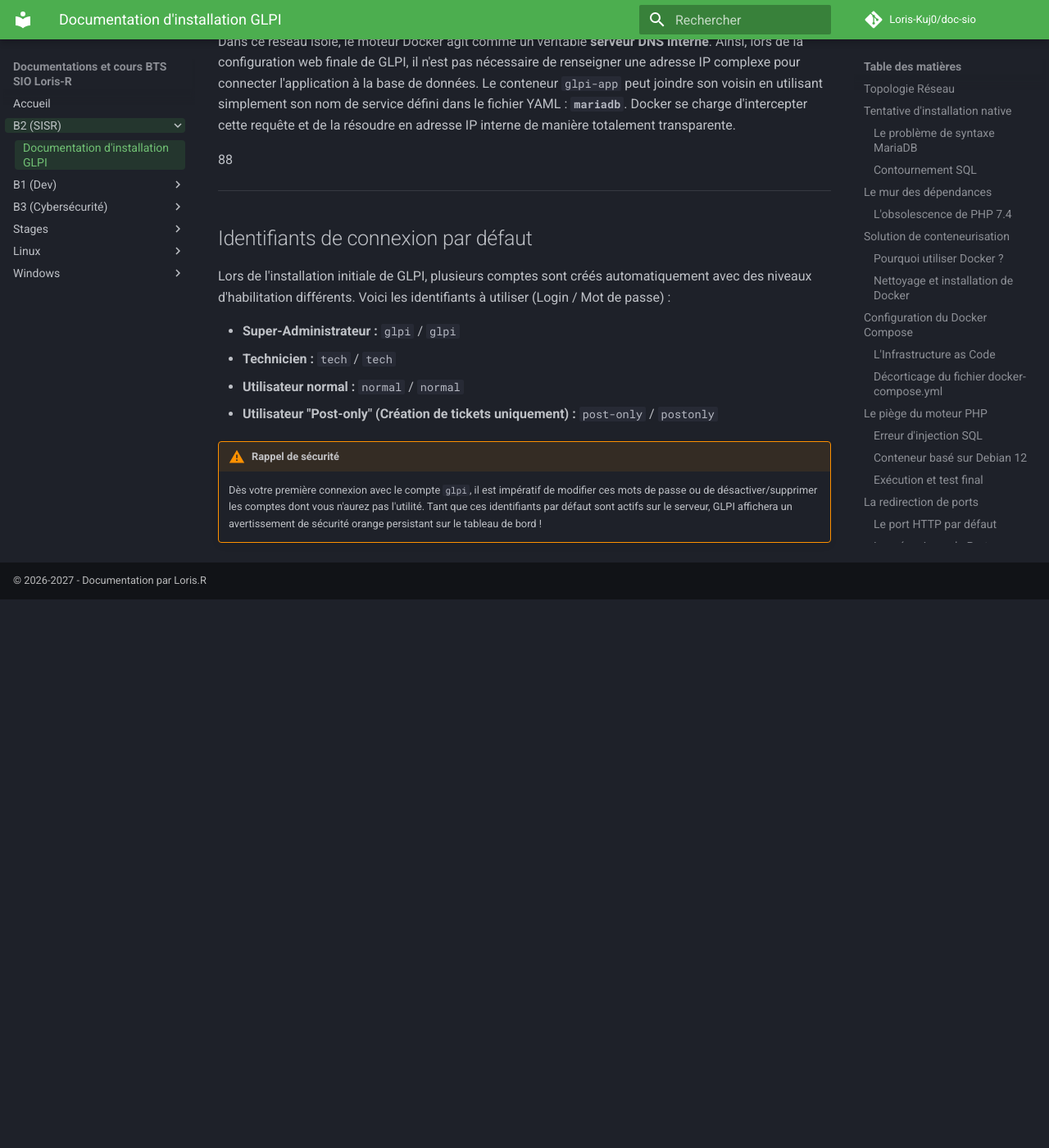
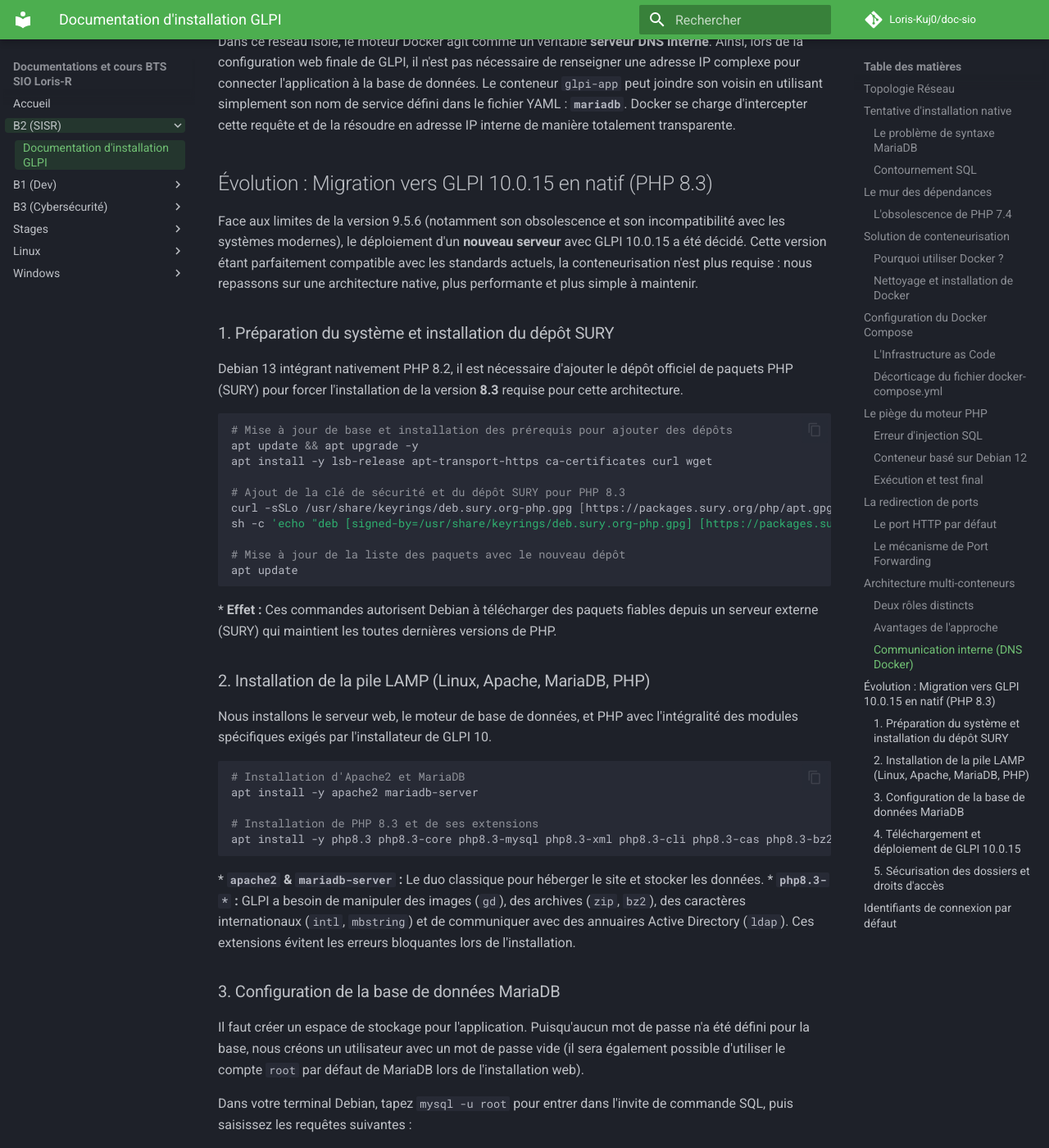
Before and after one commit to Loris-Kuj0/doc-sio, an MkDocs documentation site: the page built from docs/InstallationGLPI.md, in a window 1280 px wide and 1400 px high, scrolled down 8346 px. Shown: the whole window at 82% size. Built offline with MkDocs 1.6.1 and Material for MkDocs 9.7.7, drawn with Linux system fonts in a browser that asks for light colours; comment, search, counter and statistics services are not loaded; before the commit the page ends 9077 px from its top, so only the background shows below that; some of the changed text lies outside the part shown.

Commit message:
Test Glpi

````diff
--- a/docs/InstallationGLPI.md
+++ b/docs/InstallationGLPI.md
@@ -315,7 +315,100 @@
 Dans ce réseau isolé, le moteur Docker agit comme un véritable **serveur DNS interne**. Ainsi, lors de la configuration web finale de GLPI, il n'est pas nécessaire de renseigner une adresse IP complexe pour connecter l'application à la base de données. Le conteneur `glpi-app` peut joindre son voisin en utilisant simplement son nom de service défini dans le fichier YAML : **`mariadb`**. Docker se charge d'intercepter cette requête et de la résoudre en adresse IP interne de manière totalement transparente.
 
 
-88
+## Évolution : Migration vers GLPI 10.0.15 en natif (PHP 8.3)
+
+Face aux limites de la version 9.5.6 (notamment son obsolescence et son incompatibilité avec les systèmes modernes), le déploiement d'un **nouveau serveur** avec GLPI 10.0.15 a été décidé. Cette version étant parfaitement compatible avec les standards actuels, la conteneurisation n'est plus requise : nous repassons sur une architecture native, plus performante et plus simple à maintenir.
+
+### 1. Préparation du système et installation du dépôt SURY
+
+Debian 13 intégrant nativement PHP 8.2, il est nécessaire d'ajouter le dépôt officiel de paquets PHP (SURY) pour forcer l'installation de la version **8.3** requise pour cette architecture.
+
+```bash
+# Mise à jour de base et installation des prérequis pour ajouter des dépôts
+apt update && apt upgrade -y
+apt install -y lsb-release apt-transport-https ca-certificates curl wget
+
+# Ajout de la clé de sécurité et du dépôt SURY pour PHP 8.3
+curl -sSLo /usr/share/keyrings/deb.sury.org-php.gpg [https://packages.sury.org/php/apt.gpg](https://packages.sury.org/php/apt.gpg)
+sh -c 'echo "deb [signed-by=/usr/share/keyrings/deb.sury.org-php.gpg] [https://packages.sury.org/php/](https://packages.sury.org/php/) $(lsb_release -sc) main" > /etc/apt/sources.list.d/php.list'
+
+# Mise à jour de la liste des paquets avec le nouveau dépôt
+apt update
+```
+* **Effet :** Ces commandes autorisent Debian à télécharger des paquets fiables depuis un serveur externe (SURY) qui maintient les toutes dernières versions de PHP.
+
+### 2. Installation de la pile LAMP (Linux, Apache, MariaDB, PHP)
+
+Nous installons le serveur web, le moteur de base de données, et PHP avec l'intégralité des modules spécifiques exigés par l'installateur de GLPI 10.
+
+```bash
+# Installation d'Apache2 et MariaDB
+apt install -y apache2 mariadb-server
+
+# Installation de PHP 8.3 et de ses extensions
+apt install -y php8.3 php8.3-core php8.3-mysql php8.3-xml php8.3-cli php8.3-cas php8.3-bz2 php8.3-curl php8.3-mbstring php8.3-intl php8.3-gd php8.3-zip php8.3-ldap
+```
+* **`apache2` & `mariadb-server` :** Le duo classique pour héberger le site et stocker les données.
+* **`php8.3-*` :** GLPI a besoin de manipuler des images (`gd`), des archives (`zip`, `bz2`), des caractères internationaux (`intl`, `mbstring`) et de communiquer avec des annuaires Active Directory (`ldap`). Ces extensions évitent les erreurs bloquantes lors de l'installation.
+
+### 3. Configuration de la base de données MariaDB
+
+Il faut créer un espace de stockage pour l'application. Puisqu'aucun mot de passe n'a été défini pour la base, nous créons un utilisateur avec un mot de passe vide (il sera également possible d'utiliser le compte `root` par défaut de MariaDB lors de l'installation web).
+
+Dans votre terminal Debian, tapez `mysql -u root` pour entrer dans l'invite de commande SQL, puis saisissez les requêtes suivantes :
+
+```sql
+-- Création de la base de données (avec encodage universel moderne)
+CREATE DATABASE glpi10 CHARACTER SET utf8mb4 COLLATE utf8mb4_unicode_ci;
+
+-- Création d'un utilisateur dédié SANS mot de passe
+CREATE USER 'glpi_user'@'localhost' IDENTIFIED BY '';
+
+-- Octroi de tous les droits à cet utilisateur uniquement sur la base GLPI
+GRANT ALL PRIVILEGES ON glpi10.* TO 'glpi_user'@'localhost';
+
+-- Application immédiate des nouveaux droits
+FLUSH PRIVILEGES;
+EXIT;
+```
+
+!!! tip "Gestion des fuseaux horaires (Timezones)"
+    GLPI 10 exige que la base de données connaisse les fuseaux horaires pour horodater les tickets correctement. Lancez cette commande dans votre terminal Debian (en dehors de MySQL) pour injecter les fuseaux horaires de l'OS dans MariaDB :
+    ```bash
+    mysql_tzinfo_to_sql /usr/share/zoneinfo | mysql -u root mysql
+    ```
+
+### 4. Téléchargement et déploiement de GLPI 10.0.15
+
+On récupère la version exacte depuis le dépôt officiel GitHub, puis on la décompresse dans le dossier d'hébergement web.
+
+```bash
+# Se placer dans le dossier web
+cd /var/www/html/
+
+# Téléchargement de l'archive officielle
+wget [https://github.com/glpi-project/glpi/releases/download/10.0.15/glpi-10.0.15.tgz](https://github.com/glpi-project/glpi/releases/download/10.0.15/glpi-10.0.15.tgz)
+
+# Extraction de l'archive (cela crée un dossier /var/www/html/glpi)
+tar -xvf glpi-10.0.15.tgz
+
+# Nettoyage de l'archive téléchargée
+rm glpi-10.0.15.tgz
+```
+
+### 5. Sécurisation des dossiers et droits d'accès
+
+Pour que le serveur web Apache puisse lire et modifier les fichiers de GLPI (pour uploader des documents ou mettre à jour la configuration), il faut lui en donner la propriété.
+
+```bash
+# Attribution du dossier GLPI à l'utilisateur système d'Apache (www-data)
+chown -R www-data:www-data /var/www/html/glpi
+
+# Sécurisation des permissions standards
+chmod -R 755 /var/www/html/glpi
+```
+
+L'infrastructure native est désormais totalement opérationnelle. L'installation se finalise en tapant l'adresse `http://[IP_DU_SERVEUR]/glpi` dans un navigateur web.
 
 
 ---
````
